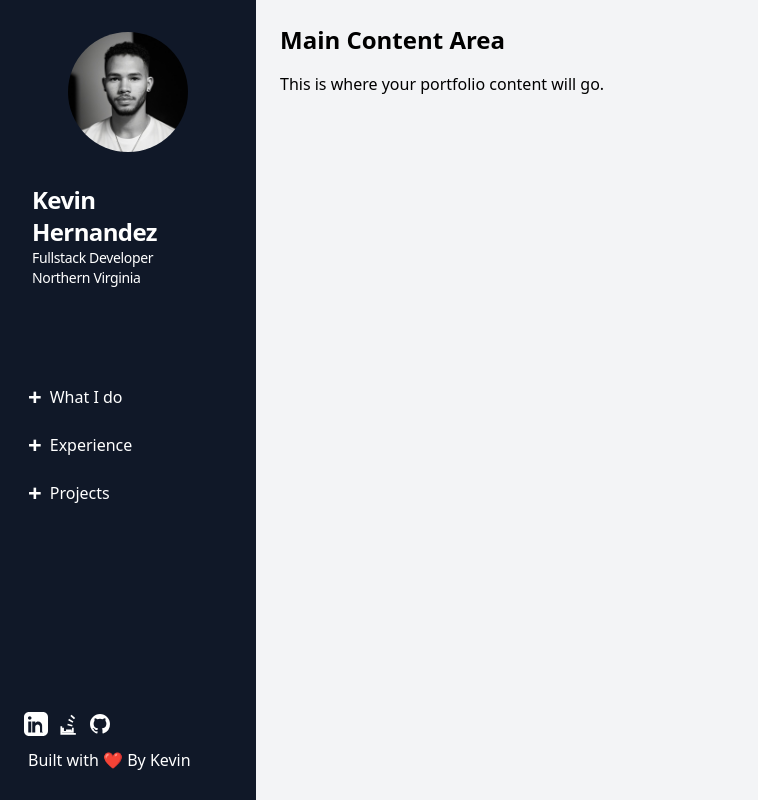
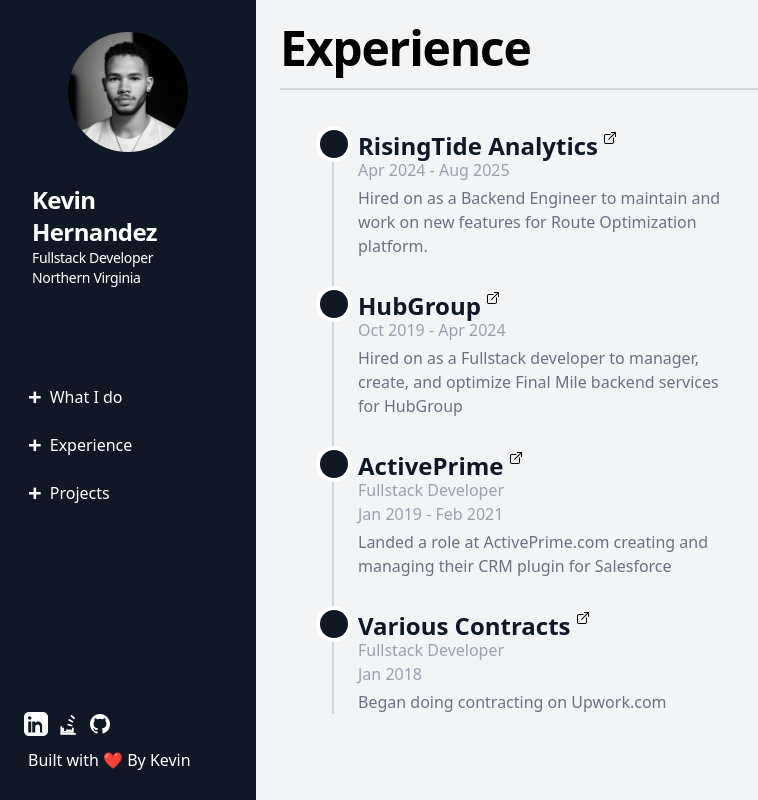
Before and after one commit to Jarmahent/KevinsPortfolio2025, a Vue app: page / in a window 1280 px wide. Shown: the whole page, without its empty margins (0-758 px from the left). Built offline with nearby package versions, Linux system fonts and the light colour scheme.

Commit message:
Adding experience page

```diff
--- a/src/App.vue
+++ b/src/App.vue
@@ -2,6 +2,7 @@
 import LinkedInIcon from './components/icons/LinkedInIcon.vue';
 import StackOverFlowIcon from './components/icons/StackOverFlowIcon.vue';
 import GithubIcon from './components/icons/GithubIcon.vue'
+import Experience from './components/main/Experience.vue';
 </script>
 
 <template>
@@ -61,8 +62,7 @@
 
     <!-- Main Content -->
     <main class="flex-1 p-6 bg-gray-100">
-      <h1 class="text-2xl font-bold mb-4">Main Content Area</h1>
-      <p>This is where your portfolio content will go.</p>
+      <Experience/>
     </main>
   </div>
 </template>
--- /dev/null
+++ b/src/components/icons/NewTabIcon.vue
@@ -0,0 +1,3 @@
+<template>
+    <svg xmlns="http://www.w3.org/2000/svg" viewBox="0 0 16 16" width="25px" height="25px"><path d="M 9 2 L 9 3 L 12.292969 3 L 6.023438 9.273438 L 6.726563 9.976563 L 13 3.707031 L 13 7 L 14 7 L 14 2 Z M 4 4 C 2.894531 4 2 4.894531 2 6 L 2 12 C 2 13.105469 2.894531 14 4 14 L 10 14 C 11.105469 14 12 13.105469 12 12 L 12 7 L 11 8 L 11 12 C 11 12.550781 10.550781 13 10 13 L 4 13 C 3.449219 13 3 12.550781 3 12 L 3 6 C 3 5.449219 3.449219 5 4 5 L 8 5 L 9 4 Z"/></svg>
+</template>
--- /dev/null
+++ b/src/components/main/Experience.vue
@@ -0,0 +1,79 @@
+<template>
+    <div>
+        <h1 class="text-5xl font-extrabold text-white-900 tracking-tight"> Experience</h1>
+        <hr class="border-t-2 border-gray-300 my-4" />
+
+        <div class="max-w-md mx-7 p-6">
+            <div class="relative border-l-2 border-gray-300">
+                <!-- Timeline item 1 -->
+                <div class="mb-8 ml-6">
+                    <span
+                        class="absolute -left-3.5 flex items-center justify-center w-7 h-7 bg-gray-900 rounded-full ring-4 ring-white">
+                        <!-- Dot -->
+                    </span>
+                    <h3 class="font-semibold text-2xl text-gray-900"><a class="inline-flex space-x-1"
+                            href="https://www.risingtide.us/" target="_blank">
+                            <span>RisingTide Analytics</span>
+                            <NewTabIcon class="w-4 h-4" />
+                        </a></h3>
+                    <time class="block mb-2 text-md font-normal leading-none text-gray-400">Apr 2024 - Aug 2025</time>
+                    <p class="text-base font-normal text-gray-500">Hired on as a Backend Engineer to maintain and work
+                        on new features for Route Optimization platform.</p>
+                </div>
+                <!-- Timeline item 2 -->
+                <div class="mb-8 ml-6">
+                    <span
+                        class="absolute -left-3.5 flex items-center justify-center w-7 h-7 bg-gray-900 rounded-full ring-4 ring-white">
+                        <!-- Dot -->
+                    </span>
+                    <h3 class="font-semibold text-2xl text-gray-900"><a class="inline-flex space-x-1"
+                            href="https://hubgroup.com" target="_blank">
+                            <span>HubGroup</span>
+                            <NewTabIcon class="w-4 h-4" />
+                        </a></h3>
+                    <time class="block mb-2 text-md font-normal leading-none text-gray-400">Oct 2019 - Apr 2024</time>
+                    <p class="text-base font-normal text-gray-500">Hired on as a Fullstack developer to manager, create,
+                        and optimize Final Mile backend services for HubGroup</p>
+                </div>
+                <!-- Timeline item 3 -->
+                <div class="mb-8 ml-6">
+                    <span
+                        class="absolute -left-3.5 flex items-center justify-center w-7 h-7 bg-gray-900 rounded-full ring-4 ring-white">
+                        <!-- Dot -->
+                    </span>
+                    <h3 class="font-semibold text-2xl text-gray-900"><a class="inline-flex space-x-1"
+                            href="https://activeprime.com" target="_blank">
+                            <span>ActivePrime</span>
+                            <NewTabIcon class="w-4 h-4" />
+                        </a></h3>
+                    <time class="block mb-2 text-md font-normal leading-none text-gray-400">Fullstack Developer</time>
+                    <time class="block mb-2 text-md font-normal leading-none text-gray-400">Jan 2019 - Feb 2021</time>
+                    <p class="text-base font-normal text-gray-500">Landed a role at ActivePrime.com creating and
+                        managing their CRM plugin for Salesforce</p>
+                </div>
+                <div class="mb-8 ml-6">
+                    <span
+                        class="absolute -left-3.5 flex items-center justify-center w-7 h-7 bg-gray-900 rounded-full ring-4 ring-white">
+                        <!-- Dot -->
+                    </span>
+                    <h3 class="font-semibold text-2xl text-gray-900"><a class="inline-flex space-x-1"
+                            href="https://www.upwork.com/freelancers/~010fc2505a8c7800b0" target="_blank">
+                            <span>Various Contracts</span>
+                            <NewTabIcon class="w-4 h-4" />
+                        </a></h3>
+                    <time class="block mb-2 text-md font-normal leading-none text-gray-400">Fullstack Developer</time>
+                    <time class="block mb-2 text-md font-normal leading-none text-gray-400">Jan 2018</time>
+                    <p class="text-base font-normal text-gray-500">Began doing contracting on Upwork.com</p>
+                </div>
+
+            </div>
+        </div>
+
+    </div>
+
+</template>
+
+<script setup>
+import NewTabIcon from '../icons/NewTabIcon.vue';
+
+</script>
```
